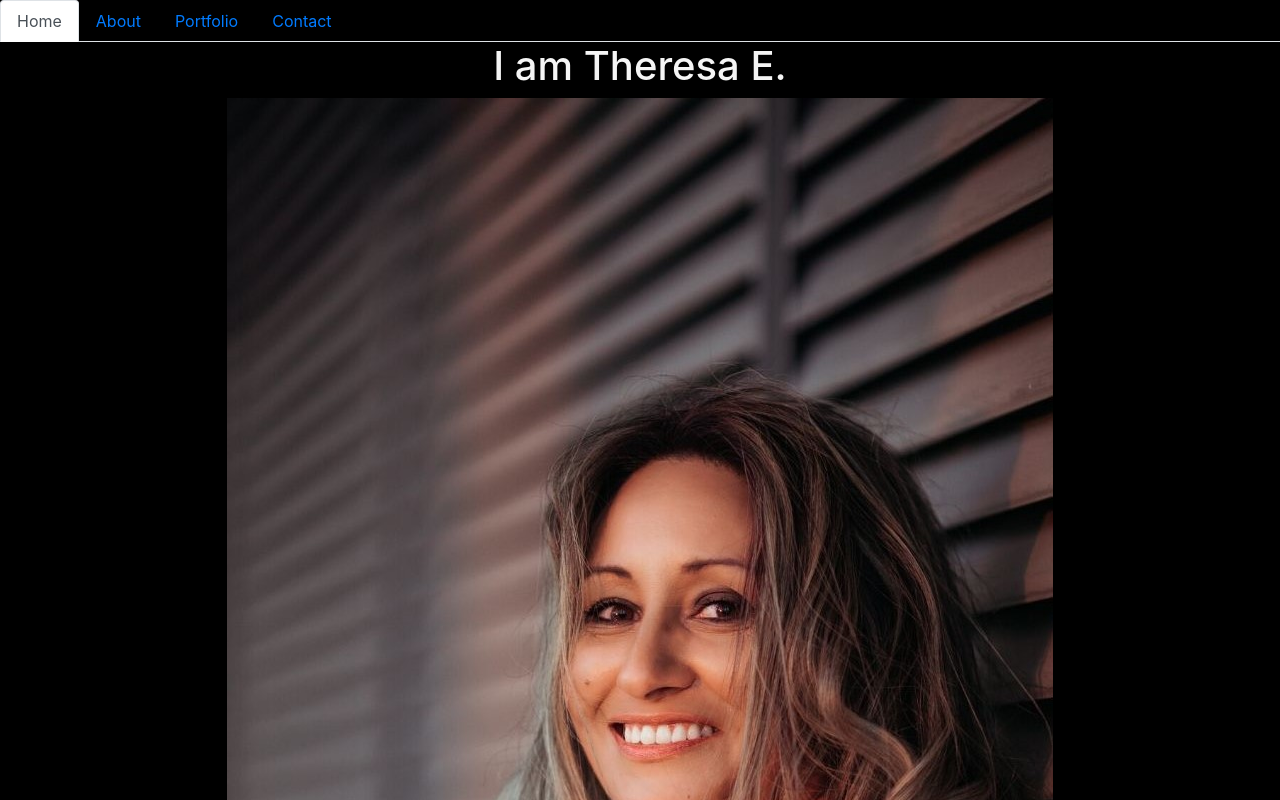
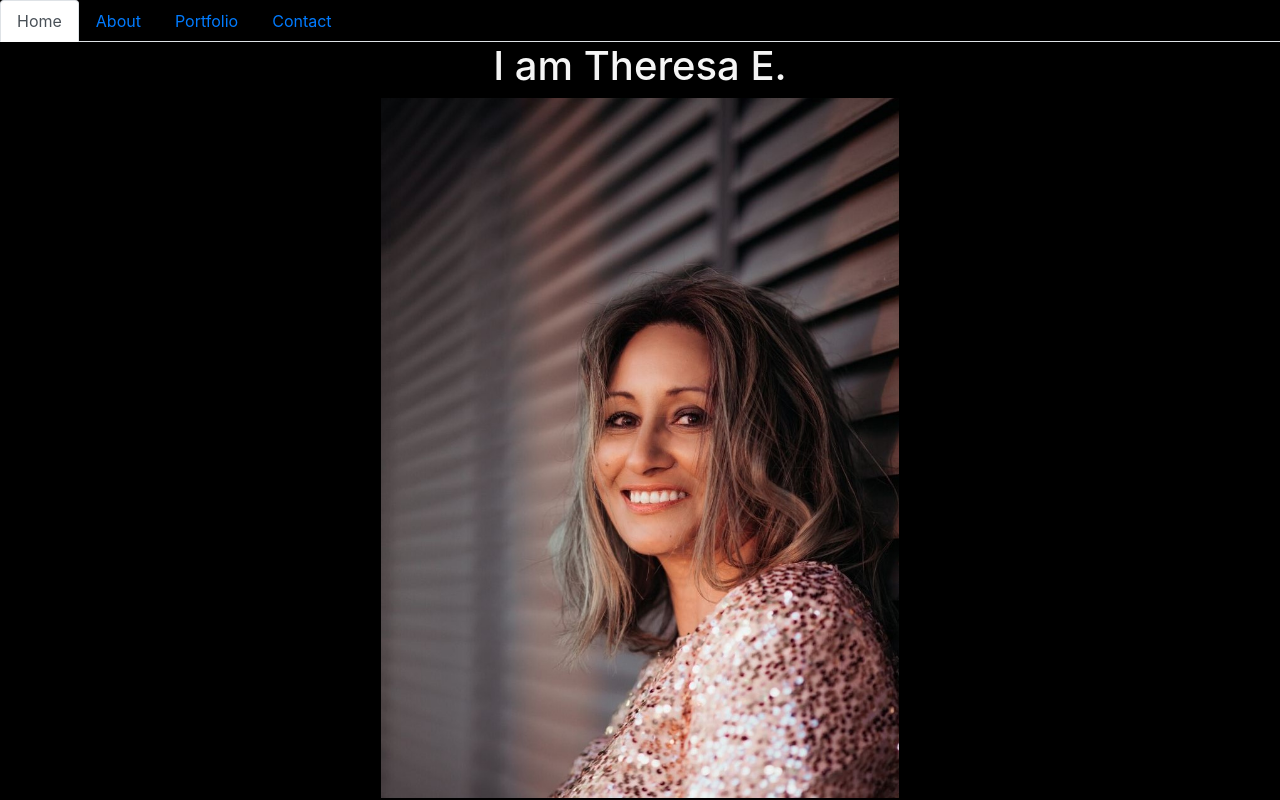
Before and after one commit to git-theresa/Portfolio, a React (Create React App) app: page / in a window 1280 px wide. Shown: the top 800 px of the page. Built offline with nearby package versions, Linux system fonts and the light colour scheme.

Commit message:
Image resize on home page

```diff
--- a/package.json
+++ b/package.json
@@ -12,6 +12,7 @@
     "react": "^16.13.1",
     "react-bootstrap": "^1.0.1",
     "react-dom": "^16.13.1",
+    "react-pdf": "^4.1.0",
     "react-router": "^5.2.0",
     "react-router-dom": "^5.2.0",
     "react-scripts": "3.4.1"
--- a/src/components/pages/About.js
+++ b/src/components/pages/About.js
@@ -4,6 +4,8 @@ import{CardDeck, Card, Button} from "react-bootstrap";
 import Image from "./LinkedIn.card.png";
 import Image2 from "./Resume.png";
 import Image3 from "./github.png";
+import Pdf from "./resume.pdf";
+
 function About() {
   return (
    <CardDeck>
@@ -16,30 +18,24 @@ function About() {
         rhoncus mollis diam, sit amet facilisis lectus blandit at.
       </p>
 
-
-
   <Card>
     <Card.Img variant="top" src={Image2} alt="keyboard" />
        <Card.Footer>
-      <Button size="md" variant="dark" href="src\components\pages\resume.pdf" target="_blank">See My Skills</Button>
+      <Button size="md" variant="dark" href={Pdf} target="_blank">See My Skills</Button>
     </Card.Footer>
   </Card>
-
   <Card>
     <Card.Img variant="top" src={Image} alt="keyboard" />
        <Card.Footer>
       <Button size="md" variant="dark" href="https://www.linkedin.com/in/theresa-eatherly-4362b14a/" target="_blank">Join My Network</Button>
     </Card.Footer>
   </Card>
-
   <Card>
     <Card.Img variant="top" src={Image3} alt="keyboard" />
        <Card.Footer>
       <Button size="md" variant="dark" href="https://github.com/git-theresa" target="_blank">Explore My Work!</Button>
     </Card.Footer>
   </Card>
-
-
 </CardDeck>
 
   );
--- a/src/components/pages/Contact.js
+++ b/src/components/pages/Contact.js
@@ -1,4 +1,5 @@
 import React from "react";
+import { Link, Route } from "react-router-dom";
 import Image from "./contact.png";
 
 const styles = {
--- a/src/components/pages/Home.js
+++ b/src/components/pages/Home.js
@@ -1,12 +1,19 @@
 import React from "react";
 import "../style/Home.css";
 import Image from "./TE.jpg";
+
+const styles = {
+  Image: {
+    maxWidth: "100%",
+    maxHeight: 700
+  }
+}
 
 function Home() {
   return (
     <div className="container">
       <h1>I am Theresa E.</h1>
-       <img src={Image} alt="profile image" />
+       <img style={styles.Image} src={Image} alt="profile" />
       <p>
         Nunc pharetra finibus est at efficitur. Praesent sed congue diam.
         Integer gravida dui mauris, ut interdum nunc egestas sed. Aenean sed
--- a/src/components/pages/Portfolio.js
+++ b/src/components/pages/Portfolio.js
@@ -9,10 +9,7 @@ import Image6 from "./genScreenShot.png";
 
 
 const styles = {
-  CardColumns: {
-    paddingTop: 20
 
-  },
 buttonContainer: {
   display: "flex",
   justifyContent: "space-between"
```
Also changed, not shown: 1 other file (tests, documents, lock files or other folders).
